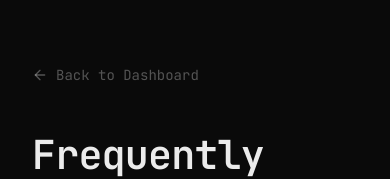
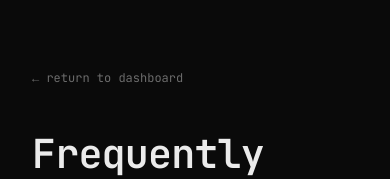
Before and after one commit to KamcyAhaka/logrithm, a Next.js app: page /faq in a window 390 px wide. Shown: the top 179 px of the page. Built offline with nearby package versions, Linux system fonts and the light colour scheme.

Commit message:
fix: standardize return to dashboard links and prevent share card text wrapping on mobile

```diff
--- a/src/app/faq/page.tsx
+++ b/src/app/faq/page.tsx
@@ -1,5 +1,4 @@
 import Link from 'next/link';
-import { ArrowLeft } from 'lucide-react';
 import Accordion from '@/components/ui/Accordion';
 
 export default function FAQPage() {
@@ -22,20 +21,10 @@ export default function FAQPage() {
         <div style={{ marginBottom: '2rem' }}>
           <Link
             href="/dashboard"
-            style={{
-              display: 'inline-flex',
-              alignItems: 'center',
-              gap: '0.5rem',
-              color: 'var(--text-muted)',
-              textDecoration: 'none',
-              fontSize: '0.875rem',
-              fontFamily: 'var(--font-mono)',
-              transition: 'color 0.2s',
-            }}
-            className="hover-text-primary"
+            className="font-mono text-xs text-white/40 transition-colors hover:text-[#1D9E75]"
+            style={{ textDecoration: 'none' }}
           >
-            <ArrowLeft size={16} />
-            Back to Dashboard
+            ← return to dashboard
           </Link>
         </div>
 
--- a/src/app/share/[username]/page.tsx
+++ b/src/app/share/[username]/page.tsx
@@ -116,7 +116,6 @@ export default async function SharePage({ params }: SharePageProps) {
   if (errorReason === 'no-insights') {
     return <NoPublicInsights username={username} reason="no-insights" />;
   }
-
   return (
     <main
       style={{
@@ -125,10 +124,27 @@ export default async function SharePage({ params }: SharePageProps) {
         display: 'flex',
         flexDirection: 'column',
         alignItems: 'center',
-        justifyContent: 'center',
         padding: '2rem 1rem',
       }}
     >
+      {/* Top Left Return Link */}
+      <div
+        style={{
+          width: '100%',
+          maxWidth: '480px',
+          textAlign: 'left',
+          marginBottom: '2rem',
+        }}
+      >
+        <Link
+          href="/dashboard"
+          className="font-mono text-xs text-white/40 transition-colors hover:text-[#1D9E75]"
+          style={{ textDecoration: 'none' }}
+        >
+          ← return to dashboard
+        </Link>
+      </div>
+
       <div style={{ marginBottom: '2rem', textAlign: 'center' }}>
         <p
           style={{
@@ -158,19 +174,6 @@ export default async function SharePage({ params }: SharePageProps) {
         snapshot={snapshot || undefined}
         generatedAt={generatedAt}
       />
-
-      <Link
-        href="/dashboard"
-        style={{
-          fontFamily: 'var(--font-mono)',
-          fontSize: '0.8rem',
-          color: 'var(--text-muted)',
-          textDecoration: 'none',
-          marginTop: '2rem',
-        }}
-      >
-        ← return to dashboard
-      </Link>
     </main>
   );
 }
--- a/src/components/profile/CardProfile.tsx
+++ b/src/components/profile/CardProfile.tsx
@@ -24,6 +24,16 @@ export function CardProfile({
 
   return (
     <main className="flex min-h-screen flex-col items-center bg-[#0a0a0a] px-4 py-8 font-sans sm:py-16">
+      {/* Top Left Return Link */}
+      <div className="mb-6 w-full max-w-[680px] text-left">
+        <Link
+          href="/dashboard"
+          className="font-mono text-xs text-white/40 transition-colors hover:text-[#1D9E75]"
+        >
+          ← return to dashboard
+        </Link>
+      </div>
+
       <div className="w-full max-w-[680px] rounded-2xl border border-white/10 bg-[#0f0f0f] p-8 shadow-2xl sm:p-12">
         <ProfileHeader
           login={profile.githubLogin}
--- a/src/components/profile/FullProfile.tsx
+++ b/src/components/profile/FullProfile.tsx
@@ -55,6 +55,12 @@ export function FullProfile({
         {/* Sidebar */}
         <aside className="shrink-0 md:w-72">
           <div className="sticky top-12 space-y-8 rounded-2xl border border-white/5 bg-[#0f0f0f] p-6 shadow-2xl">
+            <Link
+              href="/dashboard"
+              className="block font-mono text-xs text-white/40 transition-colors hover:text-[#1D9E75]"
+            >
+              ← return to dashboard
+            </Link>
             <ProfileHeader
               login={profile.githubLogin}
               avatarUrl={profile.avatarUrl}
--- a/src/components/share/ShareCard.tsx
+++ b/src/components/share/ShareCard.tsx
@@ -166,6 +166,7 @@ export default function ShareCard({
         gap: '1.5rem',
         alignItems: 'center',
         width: '100%',
+        maxWidth: '480px',
       }}
     >
       {/* ── Selection Pills ── */}
```
